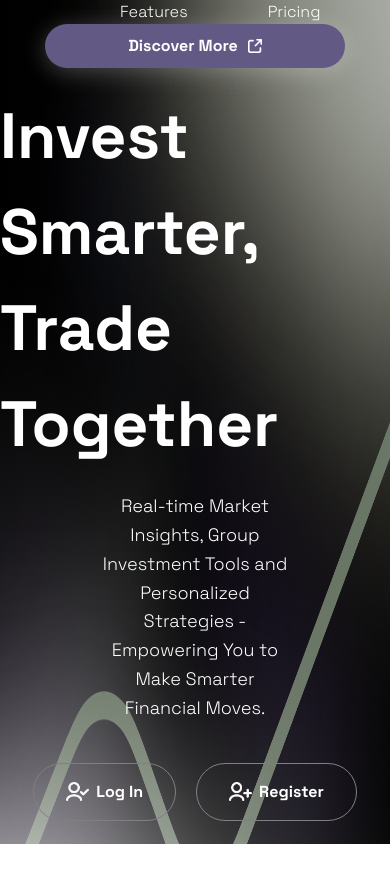
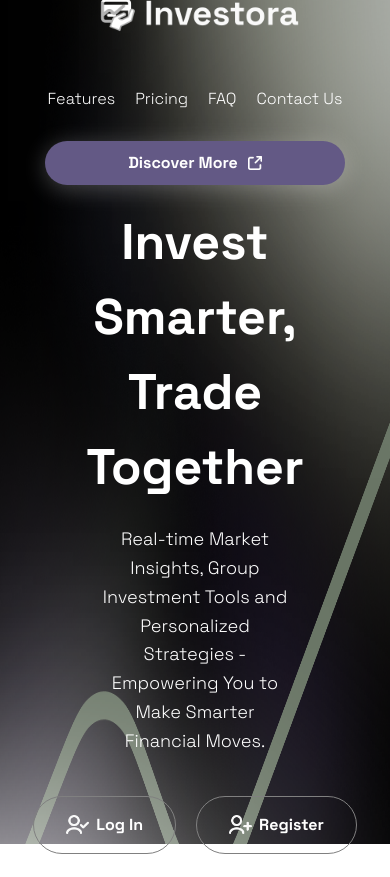
Before and after one commit to MaxRoenco/pbl-finance, a React (Vite) app in the folder Frontend/: page / in a window 390 px wide. Before the commit the page ends 844 px from the top, so only its background shows below. Built offline with nearby package versions, Linux system fonts and the light colour scheme.

Commit message:
responsive home

```diff
--- a/Frontend/src/components/Home/Home.module.css
+++ b/Frontend/src/components/Home/Home.module.css
@@ -40,12 +40,10 @@
 .header {
     width: 100%;
     height: auto;
-    overflow: hidden;
     display: flex;
     justify-content: space-between;
     text-align: center;
     align-items: center;
-
     font-weight: 300;
 }
 
@@ -106,10 +104,12 @@
     filter: brightness(1.3);
 }
 
-.main>h1 {
+.title {
     font-size: 64px;
     margin-bottom: 20px;
     font-weight: 700;
+    text-align: center;
+    padding: 0 50px;
 }
 
 .main>p {
@@ -165,3 +165,38 @@
 .register:hover {
     background-color: #218838;
 }
+
+@media screen and  (max-width: 1100px) {
+    .title {
+        font-size: 50px;
+    }
+}
+
+@media screen and  (max-width: 950px) {
+    .links {
+        gap: 40px;
+    }
+}
+
+@media screen and  (max-width: 780px) {
+    .links {
+        gap: 20px;
+    }
+}
+
+@media screen and  (max-width: 710px) {
+    .links {
+        gap: 20px;
+    }
+    .header {
+        flex-direction: column;
+        justify-content: center;
+        align-items: center;
+    }
+    .logo {
+        padding: 20px;
+    }
+    .links {
+        margin-right: 0px;
+    }
+}
```
